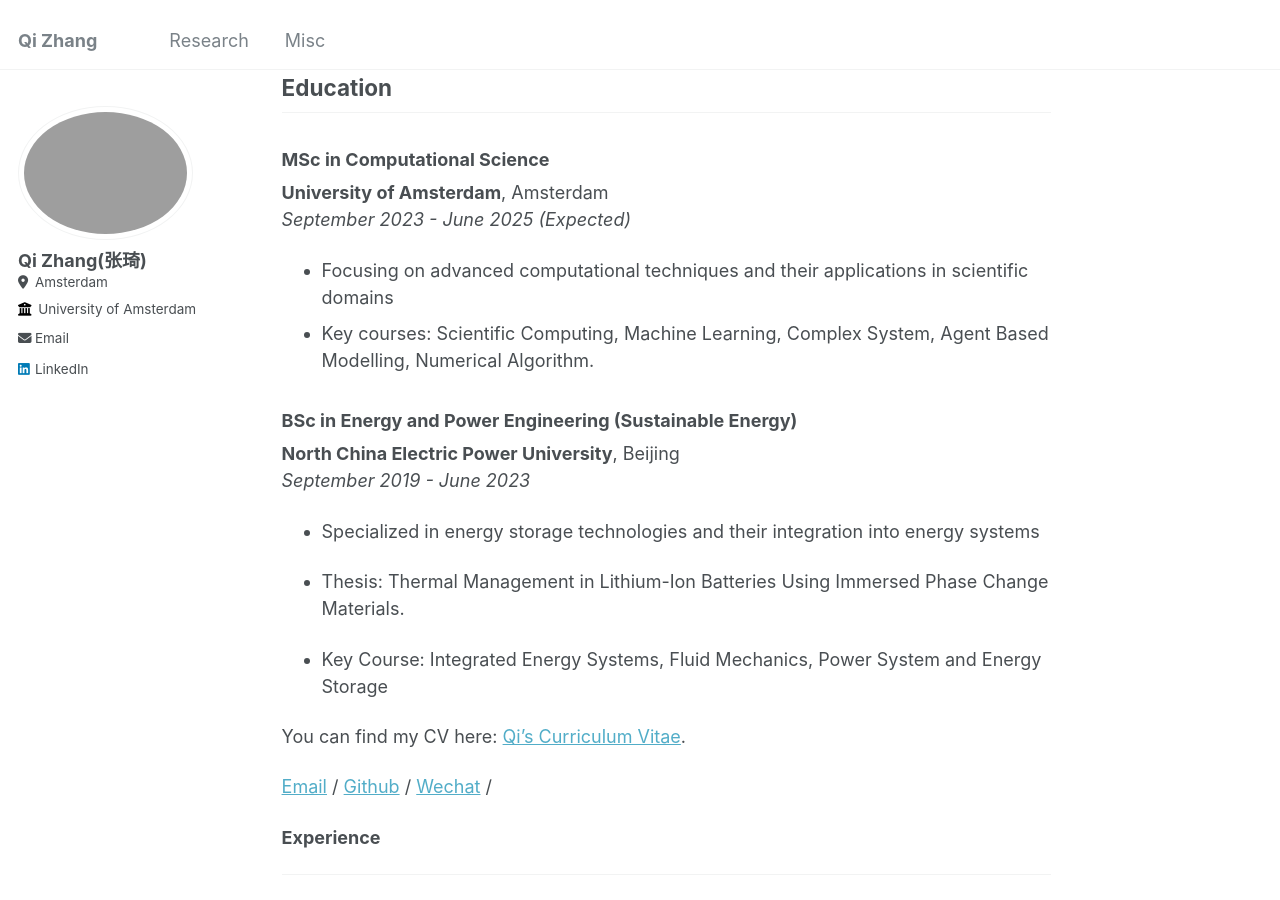
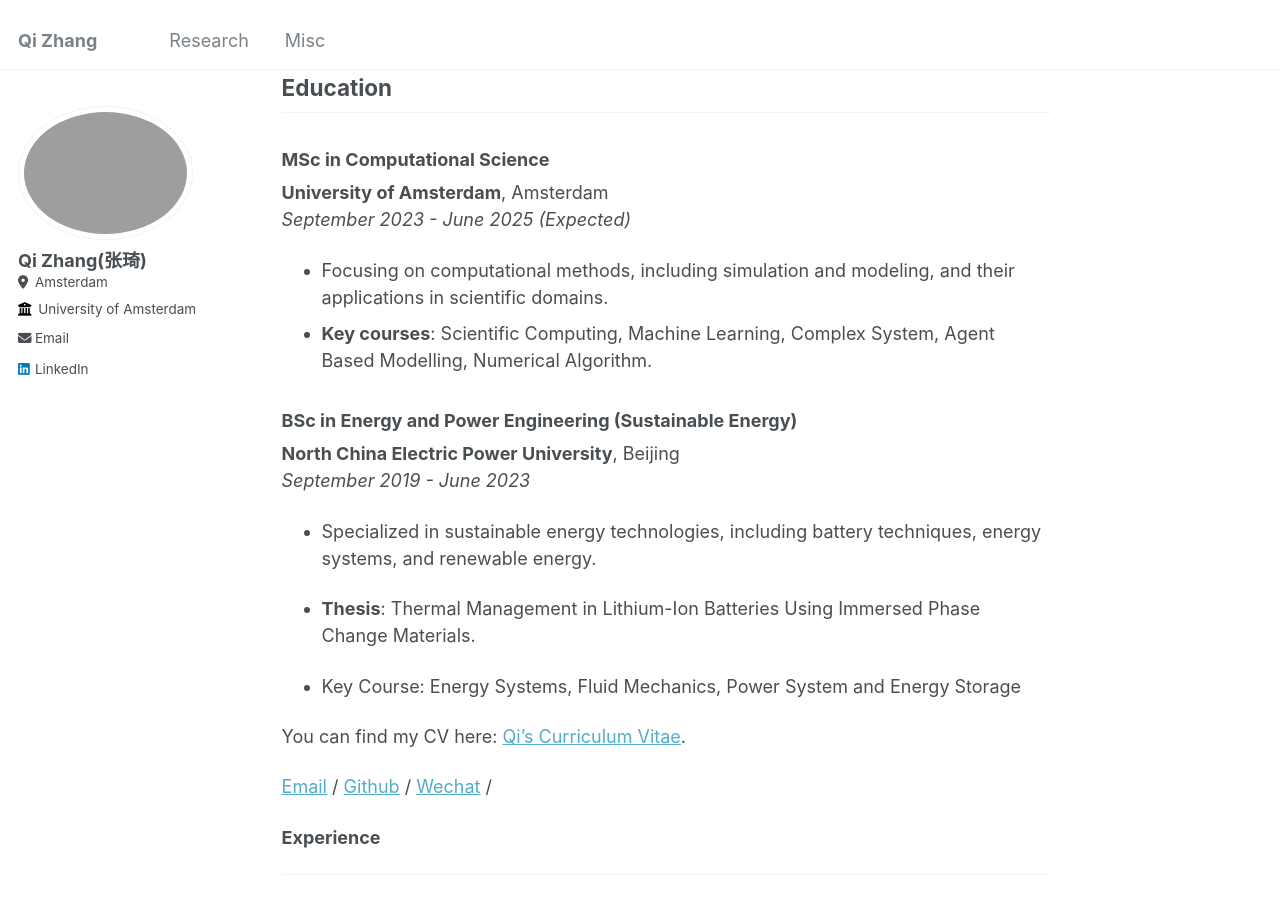
Before and after one commit to archiezq/qizhang.github.io, a Jekyll site: the page built from _pages/about.md, in a window 1280 px wide and 900 px high, scrolled down 278 px. Built offline with Jekyll 4.4.1, drawn with Linux system fonts in a browser that asks for light colours.

Commit message:
replace cv

```diff
--- a/_pages/about.md
+++ b/_pages/about.md
@@ -21,19 +21,19 @@ AI for Energy and Sustainability
 **University of Amsterdam**, Amsterdam
 *September 2023 - June 2025 (Expected)*
 
-- Focusing on advanced computational techniques and their applications in scientific domains
-- Key courses: Scientific Computing, Machine Learning, Complex System, Agent Based Modelling, Numerical Algorithm.
+- Focusing on computational methods, including simulation and modeling, and their applications in scientific domains.
+- **Key courses**: Scientific Computing, Machine Learning, Complex System, Agent Based Modelling, Numerical Algorithm.
 <!-- - Thesis topic: [Your thesis topic or area of focus, if decided] -->
 
 ### BSc in Energy and Power Engineering (Sustainable Energy)
 **North China Electric Power University**, Beijing
 *September 2019 - June 2023*
 
-- Specialized in energy storage technologies and their integration into energy systems
+- Specialized in sustainable energy technologies, including battery techniques, energy systems, and renewable energy.
 
-- Thesis: Thermal Management in Lithium-Ion Batteries Using Immersed Phase Change Materials.
+- **Thesis**: Thermal Management in Lithium-Ion Batteries Using Immersed Phase Change Materials.
 
-- Key Course: Integrated Energy Systems, Fluid Mechanics, Power System and Energy Storage
+- Key Course: Energy Systems, Fluid Mechanics, Power System and Energy Storage
 
 You can find my CV here: [Qi's Curriculum Vitae](assets/QiZhang_CV.pdf).
 
```
Also changed, not shown: _pages/Misc.md (+1 -2 lines), _pages/cv.md (+1 -1 lines), 1 other file.
